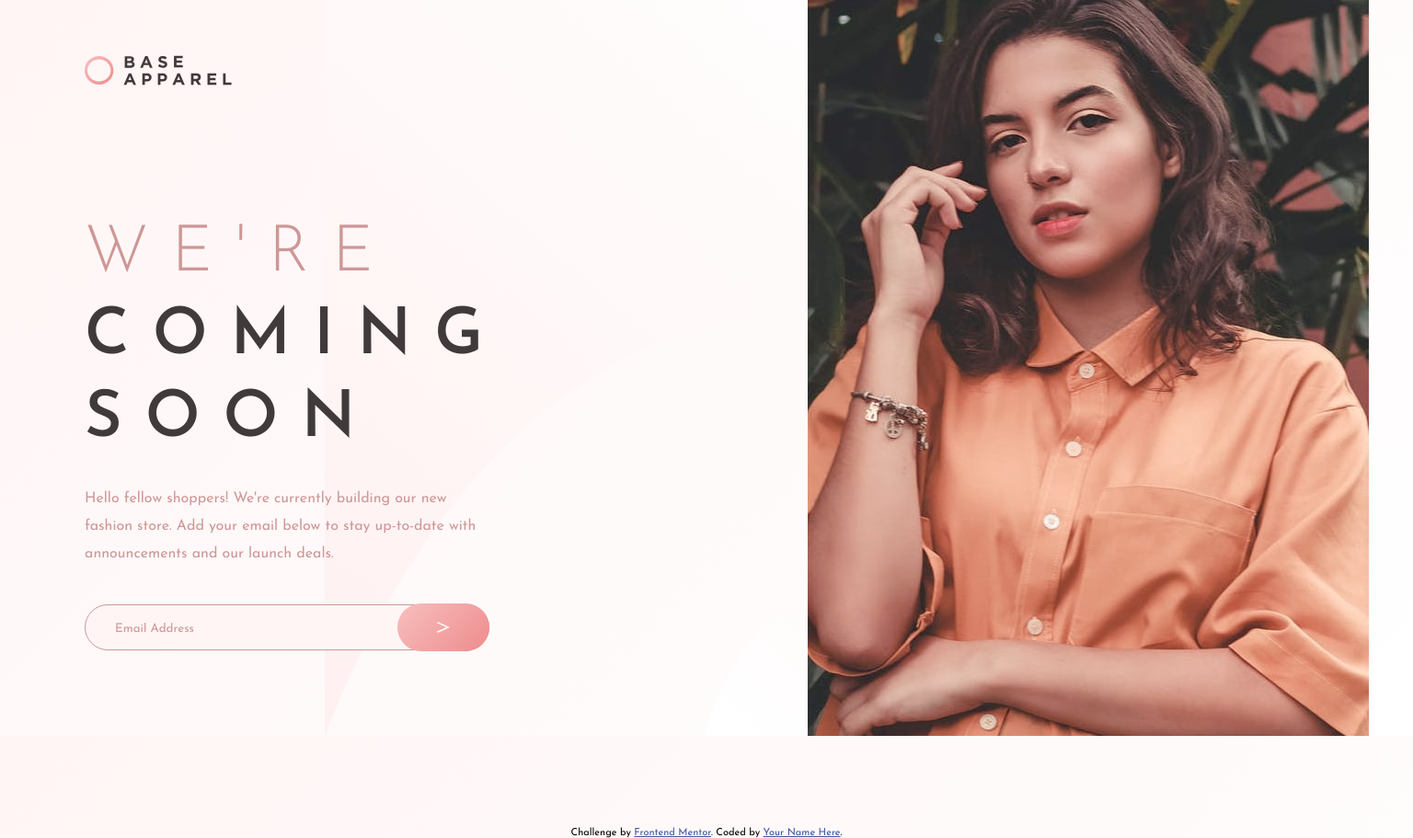
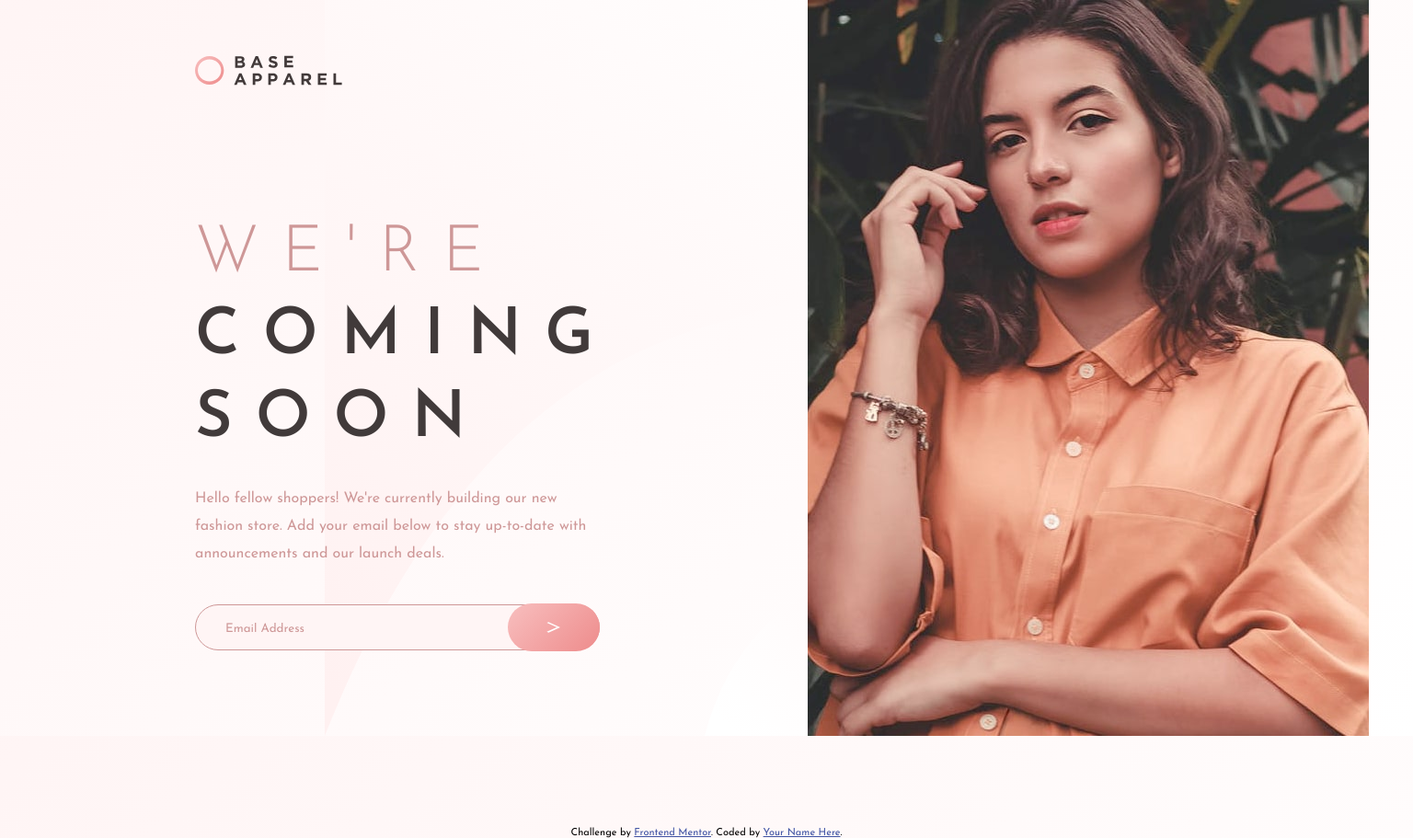
Before and after one commit to Lanzavecchia-Agustin/HTML-CSS-JS-PROYECTS, a plain HTML site: page base-apparel-coming-soon-master/index.html in a window 1536 px wide. Shown: the whole page at 92% size. Drawn offline with Linux system fonts and the light colour scheme.

Commit message:
Add files via upload

```diff
--- a/base-apparel-coming-soon-master/style.css
+++ b/base-apparel-coming-soon-master/style.css
@@ -78,9 +78,8 @@ body {
  border: 1px solid var(--Desaturated-Red);
  border-radius: 50px;
  background-color: var(--Gradient-2);
-
  background-repeat: no-repeat;
- background-position: 205px;
+ background-position: 190px;
  padding-left: 16px;
  color: var(--Desaturated-Red);
 }
@@ -91,6 +90,8 @@ body {
  font-weight: 400;
  padding-left: 16px;
 }
+
+
 
 .form_container_email_button {
  position: absolute;
@@ -277,7 +278,7 @@ body {
 
  .main_container-logo {
   width: 160px;
-  margin: 60px 44px;
+  margin: 60px 164px;
  }
 
  .main_container_picture {
@@ -288,7 +289,7 @@ body {
 
  .main_container_content {
   width: 440px;
-  margin: 75px 0 0 44px;
+  margin: 75px 0 0 164px;
  }
 
  .main_container_title {
```
